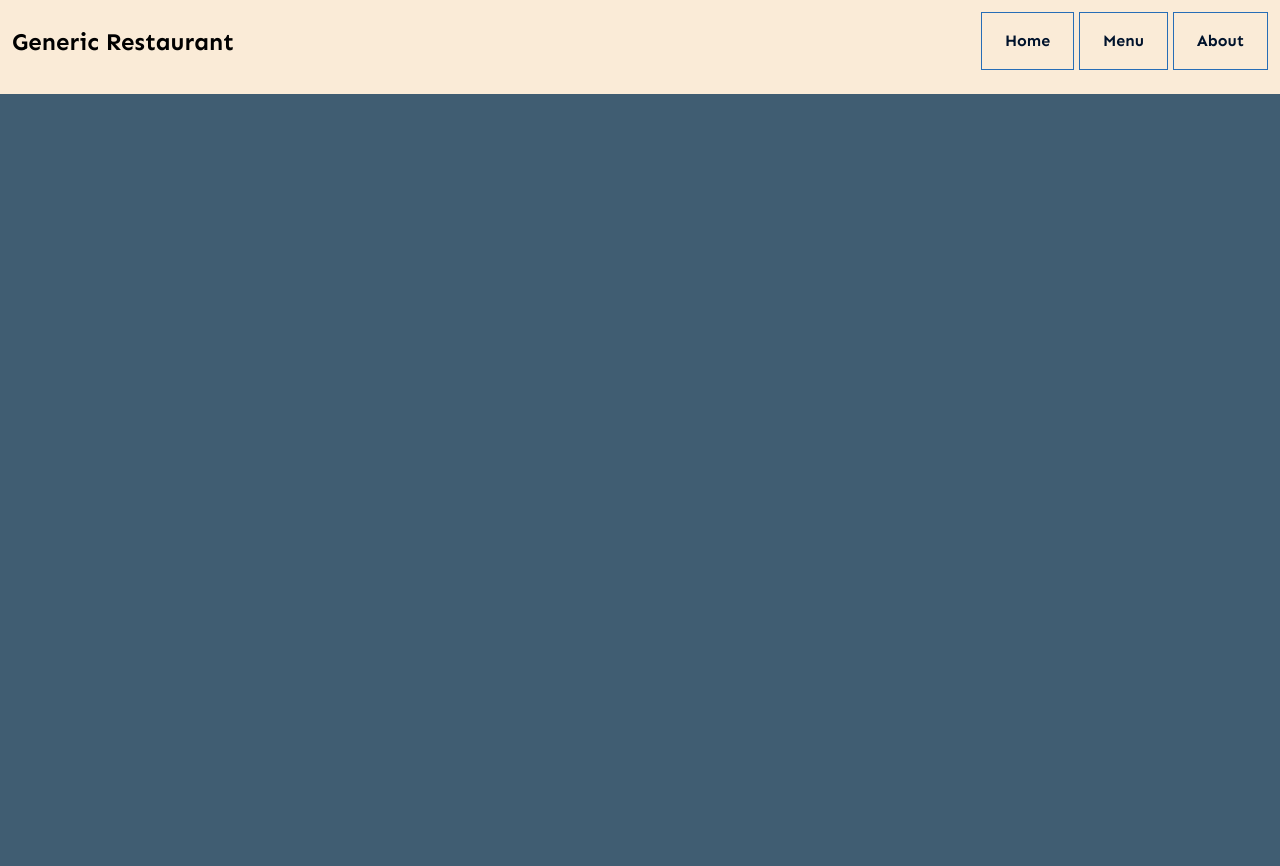
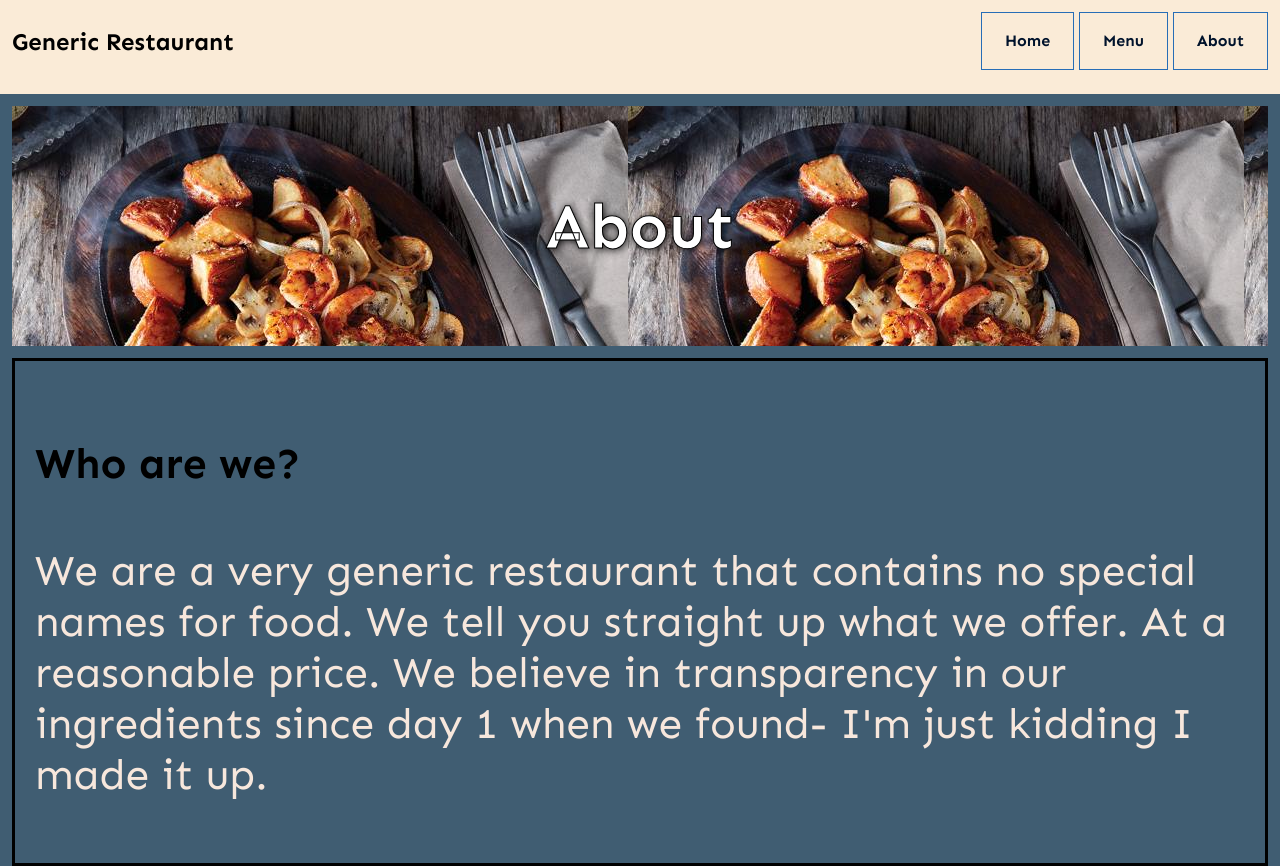
Before and after one commit to RakkoKey/restaurant-website, a website built with webpack: page src/index.html in a window 1280 px wide. Both pictures are taken after a click on the button "About". Before the commit the page ends 800 px from the top, so only its background shows below. Built offline with nearby package versions, Linux system fonts and the light colour scheme.

Commit message:
created a basic about page

```diff
--- /dev/null
+++ b/src/about.js
@@ -0,0 +1,43 @@
+const contentDiv = document.getElementById("content");
+class topicHeader{
+    constructor(){
+        this.element = document.createElement("h4");
+        this.element.classList.add("topics");
+    }
+}
+function addDescription(){
+
+
+    var header = document.createElement("div");
+    header.setAttribute('id', "header");
+
+
+    var menuText = document.createElement('h1');
+    menuText.innerHTML = "About";
+    menuText.setAttribute("id", "herotext");
+    header.appendChild(menuText);
+
+    contentDiv.appendChild(header);
+
+
+
+    var descDiv = document.createElement('div');
+    descDiv.setAttribute('id', "menu");
+    //topic header
+    var topic1 = new topicHeader();
+    topic1.element.innerHTML = "Who are we?";
+    //console.log(topic1.element);
+    descDiv.appendChild(topic1.element);
+
+
+    var topic1desc = document.createElement('p');
+    topic1desc.innerHTML = "We are a very generic restaurant that contains no special names for food. We tell you straight up what we offer. At a reasonable price. We believe in transparency in our ingredients since day 1 when we found- I'm just kidding I made it up.";
+    descDiv.appendChild(topic1desc);
+    contentDiv.appendChild(descDiv);
+
+
+
+
+
+}
+export{addDescription};
--- a/src/index.js
+++ b/src/index.js
@@ -1,5 +1,6 @@
 //console.log("Hi");
 import {addElements} from "./menu";
+import {addDescription} from "./about";
 import './style.css';
 
 var content = document.getElementById("content");
@@ -14,8 +15,13 @@ function resetContent(){
 for(let i = 0; i < buttons.length; i++){
     buttons[i].addEventListener('click', function(){
         resetContent();
-        if(buttons[i].getAttribute('id') == "Menu"){
-            addElements();
+        switch(buttons[i].getAttribute('id')){
+            case("Menu"):
+                addElements();
+                break;
+            case("About"):
+                addDescription();
+                break;
         }
 
         console.log("clicked");
--- a/src/style.css
+++ b/src/style.css
@@ -7,7 +7,9 @@ body{
     margin:0;
     font-family: "Sen",sans-serif;
 }
-
+p{
+    color:#f7e7dc
+}
 nav{
     margin:0;
     display:flex;
```
